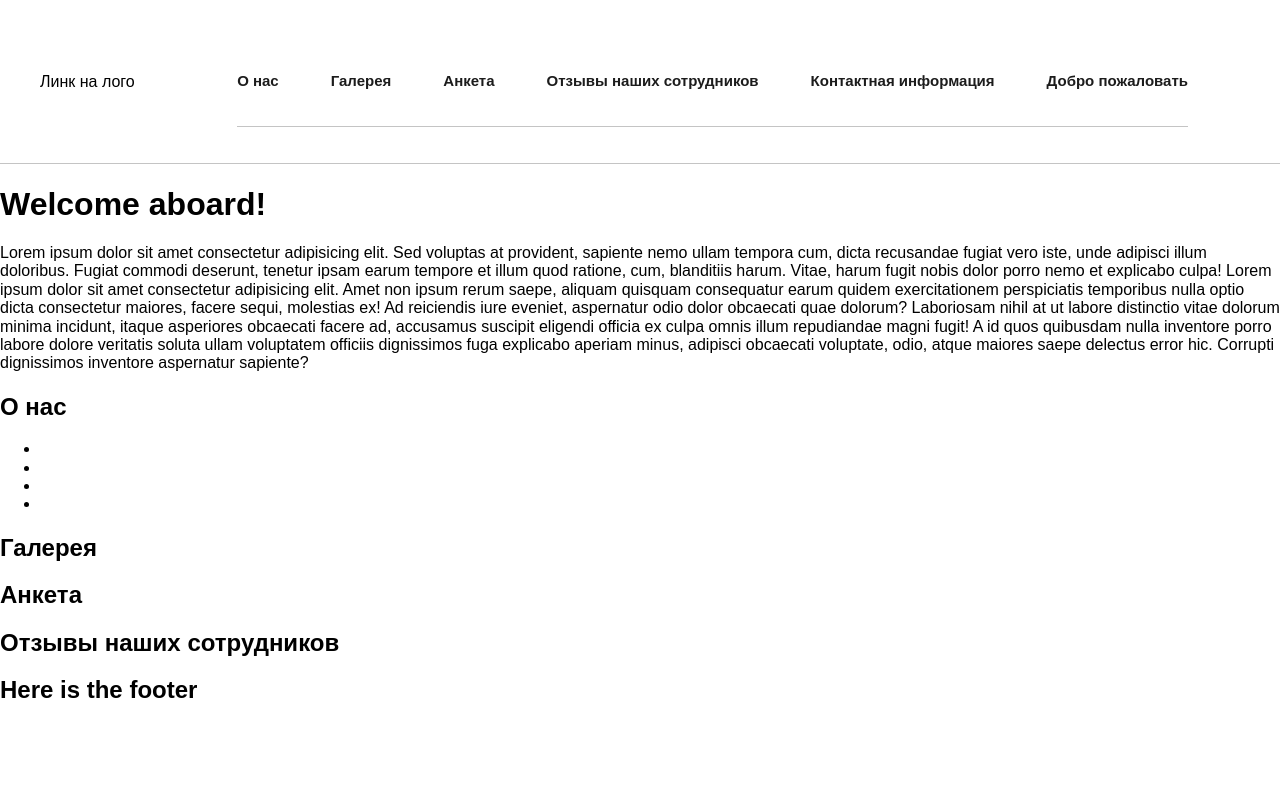
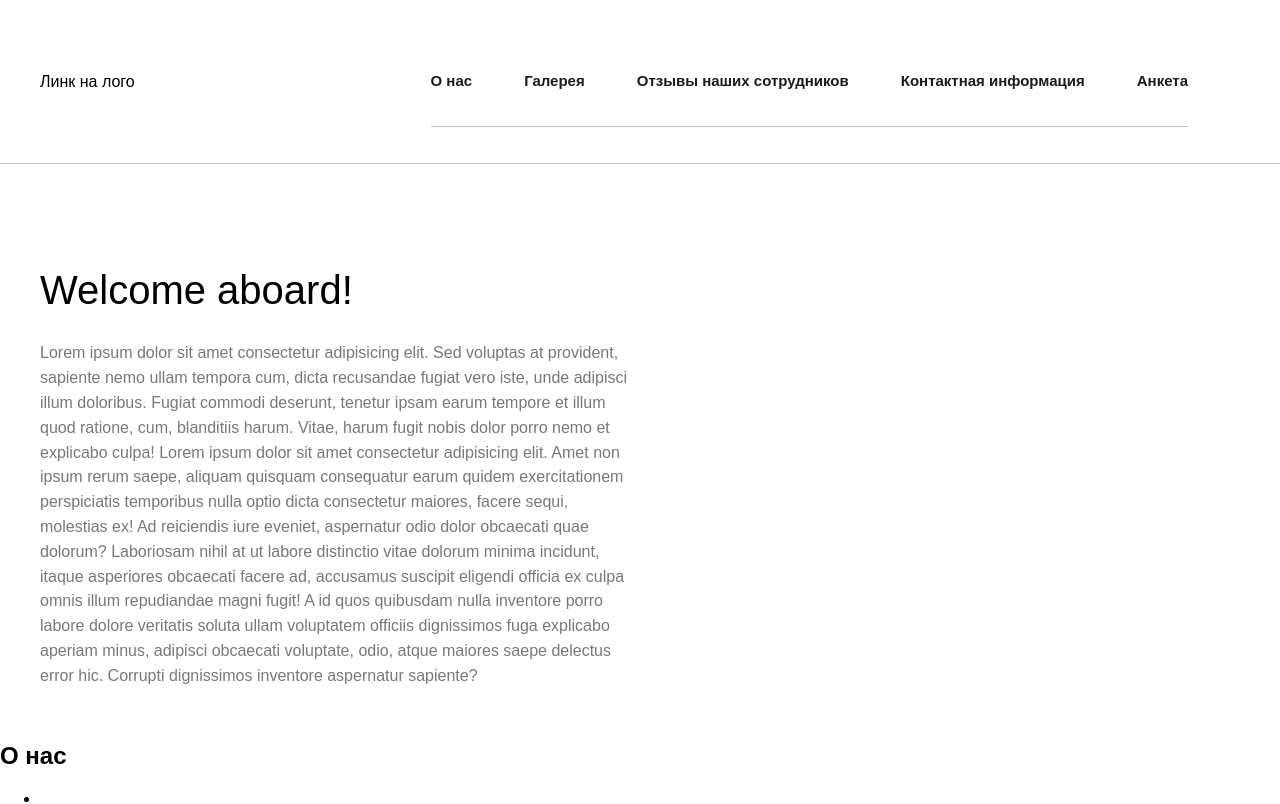
Before and after one commit to StraussJack/Piraat, a plain HTML site: page index.html in a window 1280 px wide. Shown: the top 804 px of the page. Drawn offline with Linux system fonts and the light colour scheme.

Commit message:
added hero-section

```diff
--- a/index.html
+++ b/index.html
@@ -24,37 +24,52 @@
                         <a href="#" class="header__link">Галерея</a>
                     </li>
                     <li class="header__list_item">
-                        <a href="#form" class="header__link">Анкета</a>
+                        <a href="#form" class="header__link">Отзывы наших сотрудников</a>
                     </li>
                     <li class="header__list_item">
-                        <a href="#feedback" class="header__link">Отзывы наших сотрудников</a>
+                        <a href="#feedback" class="header__link">Контактная информация</a>
                     </li>
                     <li class="header__list_item">
-                        <a href="#footer" class="header__link">Контактная информация</a>
+                        <a href="#footer" class="header__link">Анкета</a>
                     </li>
-                    <li class="header__list_item">
-                        <a href="#main__descr" class="header__link"> Добро пожаловать </a>
-                    </li>
+
                 </ul>
             </nav>
         </div>
     </header>
     <main class="main">
-        <h1 class="maintext heading">
+
+        <section class="hero" id="hero">
+            <div class="container">
+                <div class="hero__content flex">
+                    <h1 class="hero__title">
                         Welcome aboard!
                     </h1>
-        <p id="main__descr" class="main__descr">Lorem ipsum dolor sit amet consectetur adipisicing elit. Sed voluptas at
+                    <p class="hero__descr">Lorem ipsum dolor sit amet consectetur adipisicing elit. Sed voluptas at
                         provident,
-            sapiente nemo ullam tempora cum, dicta recusandae fugiat vero iste, unde adipisci illum doloribus. Fugiat
-            commodi deserunt, tenetur ipsam earum tempore et illum quod ratione, cum, blanditiis harum. Vitae, harum
-            fugit nobis dolor porro nemo et explicabo culpa! Lorem ipsum dolor sit amet consectetur adipisicing elit.
-            Amet non ipsum rerum saepe, aliquam quisquam consequatur earum quidem exercitationem perspiciatis temporibus
-            nulla optio dicta consectetur maiores, facere sequi, molestias ex! Ad reiciendis iure eveniet, aspernatur
-            odio dolor obcaecati quae dolorum? Laboriosam nihil at ut labore distinctio vitae dolorum minima incidunt,
-            itaque asperiores obcaecati facere ad, accusamus suscipit eligendi officia ex culpa omnis illum repudiandae
-            magni fugit! A id quos quibusdam nulla inventore porro labore dolore veritatis soluta ullam voluptatem
-            officiis dignissimos fuga explicabo aperiam minus, adipisci obcaecati voluptate, odio, atque maiores saepe
+                        sapiente nemo ullam tempora cum, dicta recusandae fugiat vero iste, unde adipisci illum
+                        doloribus. Fugiat
+                        commodi deserunt, tenetur ipsam earum tempore et illum quod ratione, cum, blanditiis harum.
+                        Vitae, harum
+                        fugit nobis dolor porro nemo et explicabo culpa! Lorem ipsum dolor sit amet consectetur
+                        adipisicing elit.
+                        Amet non ipsum rerum saepe, aliquam quisquam consequatur earum quidem exercitationem
+                        perspiciatis temporibus
+                        nulla optio dicta consectetur maiores, facere sequi, molestias ex! Ad reiciendis iure eveniet,
+                        aspernatur
+                        odio dolor obcaecati quae dolorum? Laboriosam nihil at ut labore distinctio vitae dolorum minima
+                        incidunt,
+                        itaque asperiores obcaecati facere ad, accusamus suscipit eligendi officia ex culpa omnis illum
+                        repudiandae
+                        magni fugit! A id quos quibusdam nulla inventore porro labore dolore veritatis soluta ullam
+                        voluptatem
+                        officiis dignissimos fuga explicabo aperiam minus, adipisci obcaecati voluptate, odio, atque
+                        maiores saepe
                         delectus error hic. Corrupti dignissimos inventore aspernatur sapiente?</p>
+                </div>
+            </div>
+
+
 
 
 
--- a/style/style.css
+++ b/style/style.css
@@ -107,6 +107,40 @@ body {
 opacity: 1;
 }
 
+/*Hero*/
+
+.hero {
+    padding-top: 100px;
+    padding-bottom: 150px;
+    background-image: none;
+    background-size: cover;
+    background-repeat: no-repeat;
+    background-position: center;
+
+}
+
+.hero__content {
+    max-width: 50%;
+    flex-direction: column;
+    align-items: flex-start;
+}
+
+.hero__title {
+    margin: 0;
+    margin-bottom: 25px;
+    font-weight: 300;
+    font-size: 40px;
+    line-height: 130%;
+}
+
+.hero__descr {
+    margin: 0;
+    margin-bottom: 34px;
+    font-style: 16px;
+    line-height: 155%;
+    color: #787878;
+}
+
 
 
 /* .heading {
```
Lines whose indentation alone changed are shown as unchanged.
